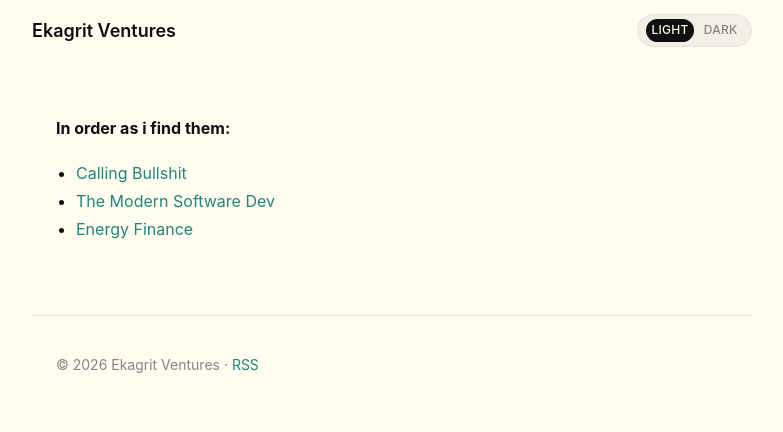
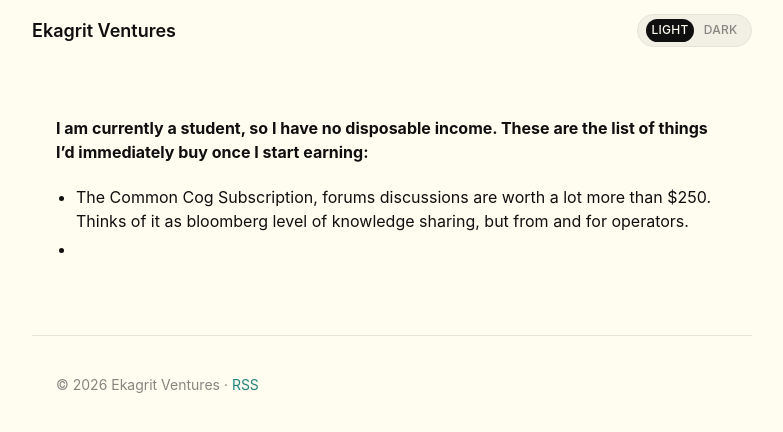
Before and after one commit to ekagritventures/ekagritventures.github.io, a Jekyll site: the page built from pages/Things I'd immediately buy when I start earning....md, in a window 1280 px wide. Shown: the top 432 px of the page, without its empty margins (248-1031 px from the left). Built offline with Jekyll 4.4.1, drawn with Linux system fonts in a browser that asks for light colours.

Commit message:
vault backup: 2026-01-15 19:49:23

```diff
--- /dev/null
+++ b/pages/Things I'd immediately buy when I start earning....md
@@ -0,0 +1,9 @@
+---
+layout: default
+title: "2026"
+permalink: /2026/
+---
+#### I am currently a student, so I have no disposable income. These are the list of things I'd immediately buy once I start earning:
+
+- The Common Cog Subscription, forums discussions are worth a lot more than $250. Thinks of it as bloomberg level of knowledge sharing, but from and for operators.
+-
```
Also changed, not shown: _posts/2026/January/2026-01-15-.md (added, +23 -0 lines), pages/questions.md (+1 -0 lines), 4 other files.
